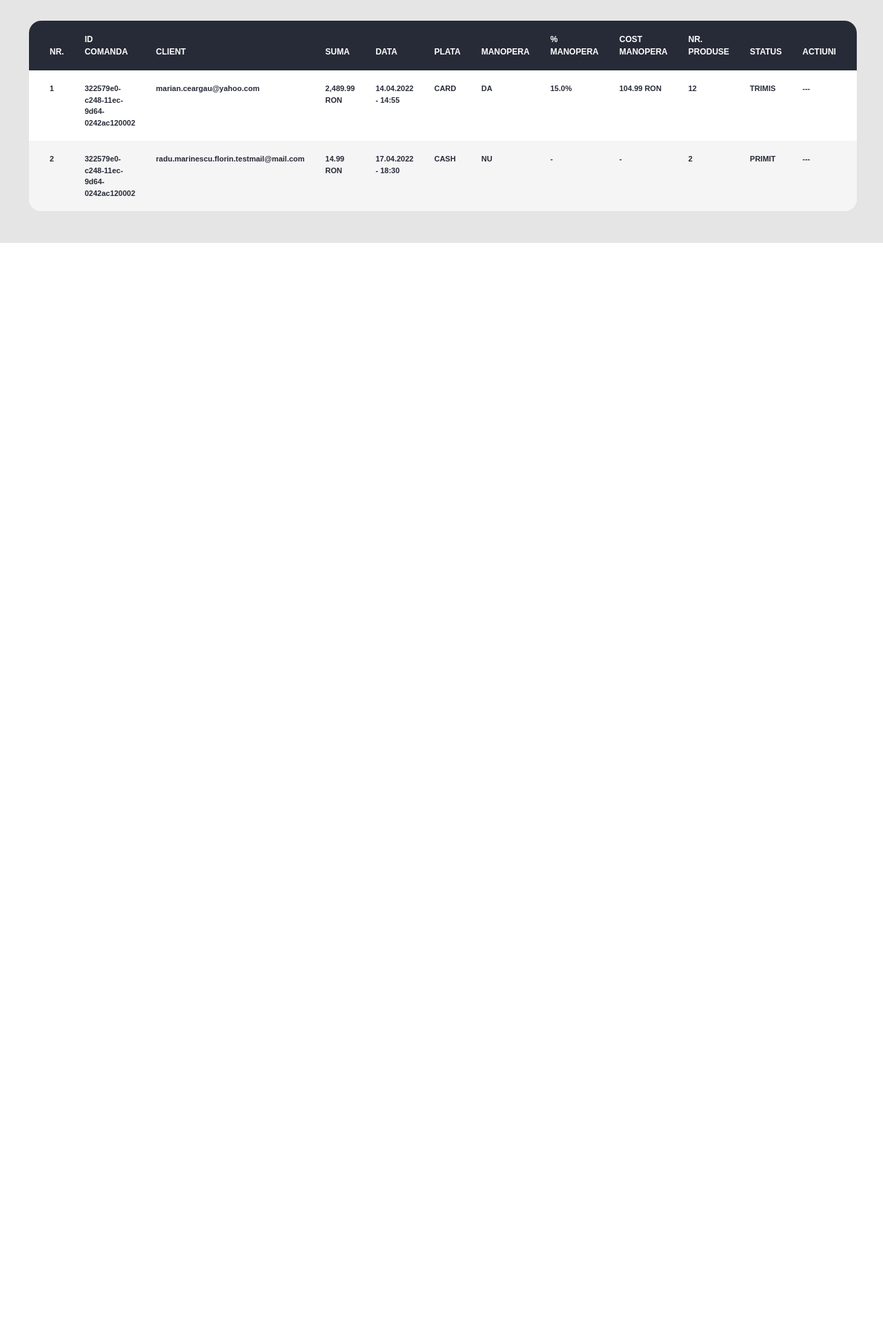
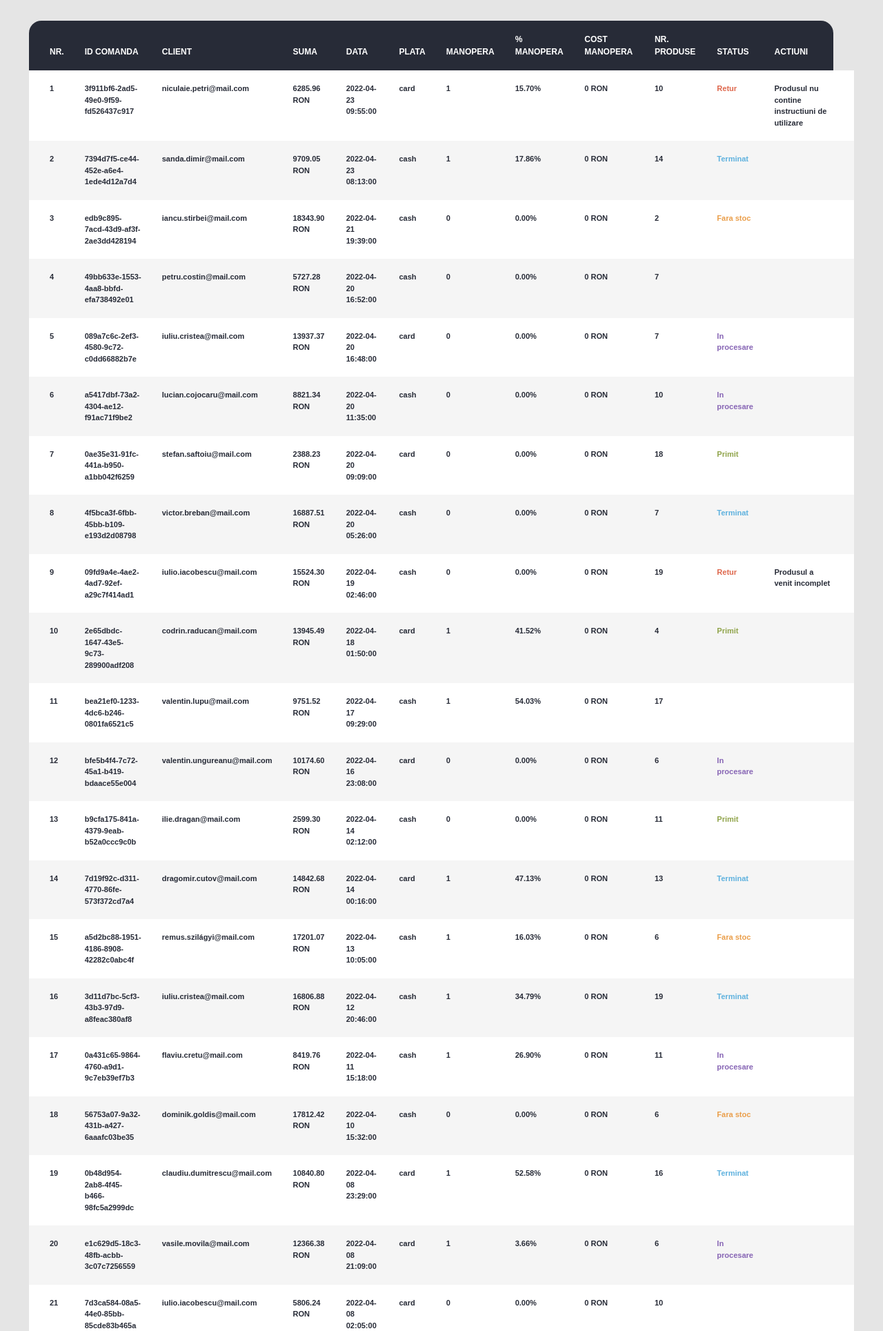
Before and after one commit to radu-florin-marinescu/assignment-web-technologies, a PHP site: page / in a window 1280 px wide. Shown: the top 1929 px of the page at 69% size. Before the commit the page ends 352 px from the top, so only its background shows below. Run offline with PHP 8.4, Linux system fonts and the light colour scheme; data comes from the database, SQL or seed files in the repository; some web fonts are replaced.

Commit message:
Showed data in table, customized status display text and color.

```diff
--- /dev/null
+++ b/functions/functions.php
@@ -0,0 +1,36 @@
+<?php
+function getStatusNameByEnumType($enumType)
+{
+    switch ($enumType) {
+        case "received" :
+            return "Primit";
+        case "processing" :
+            return "In procesare";
+        case "sent : return" :
+            return "Trimis";
+        case "completed" :
+            return "Terminat";
+        case "out_of_stock" :
+            return "Fara stoc";
+        case "returned" :
+            return "Retur";
+    }
+}
+
+function getStatusColorByEnumType($enumType)
+{
+    switch ($enumType) {
+        case "received" :
+            return "color-green";
+        case "processing" :
+            return "color-violet";
+        case "sent" :
+            return "color-green-darker";
+        case "completed" :
+            return "color-blue";
+        case "out_of_stock" :
+            return "color-orange";
+        case "returned" :
+            return "color-red";
+    }
+}
--- a/index.php
+++ b/index.php
@@ -40,34 +40,43 @@
                     </tr>
                     </thead>
                     <tbody class="background-white color-dark">
-                    <tr>
-                        <td>1</td>
-                        <td>322579e0-c248-11ec-9d64-0242ac120002</td>
-                        <td>marian.ceargau@yahoo.com</td>
-                        <td>2,489.99 RON</td>
-                        <td>14.04.2022 - 14:55</td>
-                        <td>CARD</td>
-                        <td>DA</td>
-                        <td>15.0%</td>
-                        <td>104.99 RON</td>
-                        <td>12</td>
-                        <td>TRIMIS</td>
-                        <td>---</td>
-                    </tr>
-                    <tr class="background-light-grey">
-                        <td>2</td>
-                        <td>322579e0-c248-11ec-9d64-0242ac120002</td>
-                        <td>radu.marinescu.florin.testmail@mail.com</td>
-                        <td>14.99 RON</td>
-                        <td>17.04.2022 - 18:30</td>
-                        <td>CASH</td>
-                        <td>NU</td>
-                        <td>-</td>
-                        <td>-</td>
-                        <td>2</td>
-                        <td>PRIMIT</td>
-                        <td class="last">---</td>
-                    </tr>
+                    <?php
+                    include 'database/connection.php';
+                    require 'functions/functions.php';
+
+                    $query = "SELECT * FROM orders";
+                    $result = mysqli_query($connection, $query);
+                    $count = mysqli_num_rows($result);
+
+                    if ($count > 0) {
+                        $orders = mysqli_fetch_all($result, MYSQLI_ASSOC);
+                        $index = 1;
+                        foreach ($orders as $current) {
+                            $status = $current["status"];
+                            $statusColor = getStatusColorByEnumType($status);
+                            $statusText = getStatusNameByEnumType($status);
+                            $rowBackground = ($index % 2 == 0) ? "background-light-grey" : "background-white";
+                            ?>
+                            <tr class="<?= $rowBackground ?>">
+                                <td><?= $index ?></td>
+                                <td><?= $current["id"] ?></td>
+                                <td><?= $current["client"] ?></td>
+                                <td><?= $current["total"] ?> RON</td>
+                                <td><?= $current["date"] ?></td>
+                                <td><?= $current["payment"] ?></td>
+                                <td><?= $current["workmanship"] ?></td>
+                                <td><?= $current["workmanship_percentage"] ?>%</td>
+                                <td>0 RON</td>
+                                <td><?= $current["quantity"] ?></td>
+                                <td class="<?= $statusColor ?>"><?= $statusText ?></td>
+                                <td><?= $current["return_reason"] ?></td>
+                                <td></td>
+                            </tr>
+                            <?php
+                            $index = $index + 1;
+                        }
+                    }
+                    ?>
                     </tbody>
                 </table>
             </div>
--- a/styles/colors.css
+++ b/styles/colors.css
@@ -21,3 +21,31 @@
 .color-dark {
     color: #272B37;
 }
+
+.color-dark-faded {
+    color: #5b5b5b;
+}
+
+.color-green {
+    color: #90a44b;
+}
+
+.color-red {
+    color: #de674c;
+}
+
+.color-blue {
+    color: #5eb1de;
+}
+
+.color-orange {
+    color: #ea9e4a;
+}
+
+.color-violet {
+    color: #8664b4;
+}
+
+.color-green-darker {
+    color: #57a65e;
+}
```
